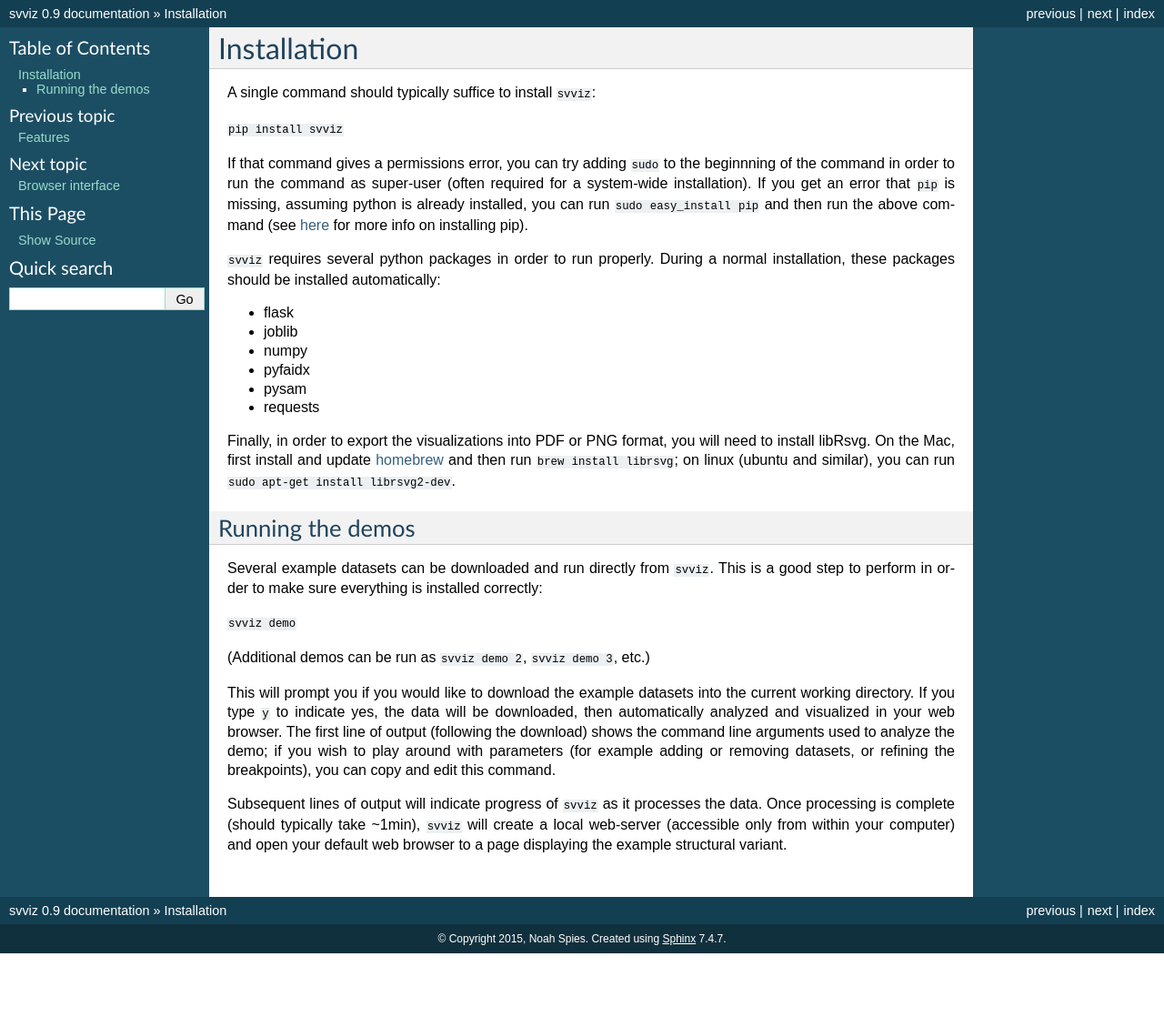
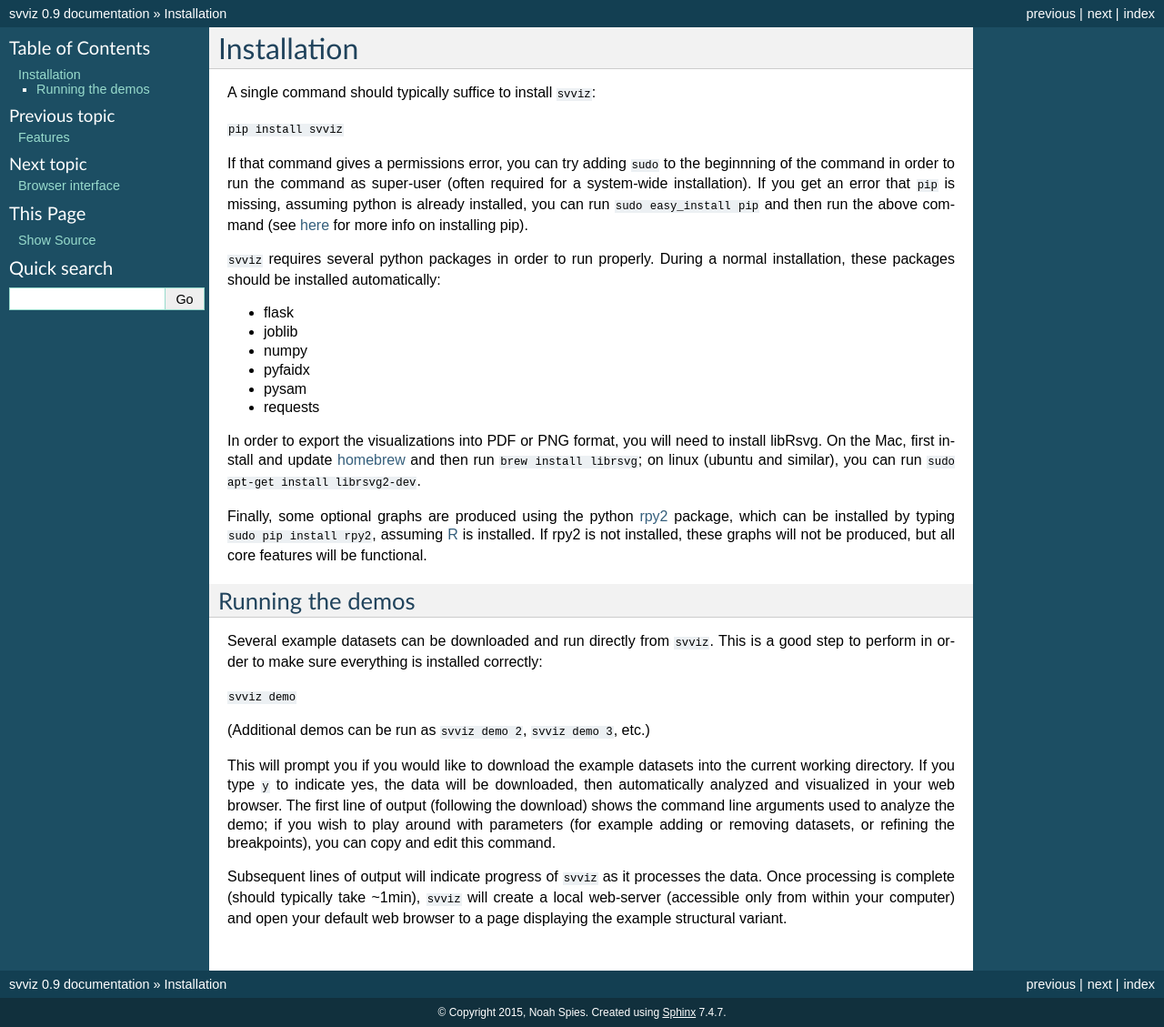
Before and after one commit to svviz/svviz, a Sphinx documentation site: the page built from docs/install.rst, in a window 1280 px wide. Shown: the whole page at 91% size. Built offline with Sphinx 7.4.7, drawn with Linux system fonts in a browser that asks for light colours; before the commit the page ends 1048 px from its top, so only the background shows below that.

```diff
--- a/docs/install.rst
+++ b/docs/install.rst
@@ -16,7 +16,9 @@ If that command gives a permissions error, you can try adding ``sudo`` to the be
 - pysam
 - requests
 
-Finally, in order to export the visualizations into PDF or PNG format, you will need to install libRsvg. On the Mac, first install and update `homebrew <http://brew.sh>`_ and then run ``brew install librsvg``; on linux (ubuntu and similar), you can run ``sudo apt-get install librsvg2-dev``.
+In order to export the visualizations into PDF or PNG format, you will need to install libRsvg. On the Mac, first install and update `homebrew <http://brew.sh>`_ and then run ``brew install librsvg``; on linux (ubuntu and similar), you can run ``sudo apt-get install librsvg2-dev``.
+
+Finally, some optional graphs are produced using the python `rpy2 <https://bitbucket.org/rpy2/rpy2>`_ package, which can be installed by typing ``sudo pip install rpy2``, assuming `R <http://www.r-project.org>`_ is installed. If rpy2 is not installed, these graphs will not be produced, but all core features will be functional.
 
 Running the demos
 -----------------
```
